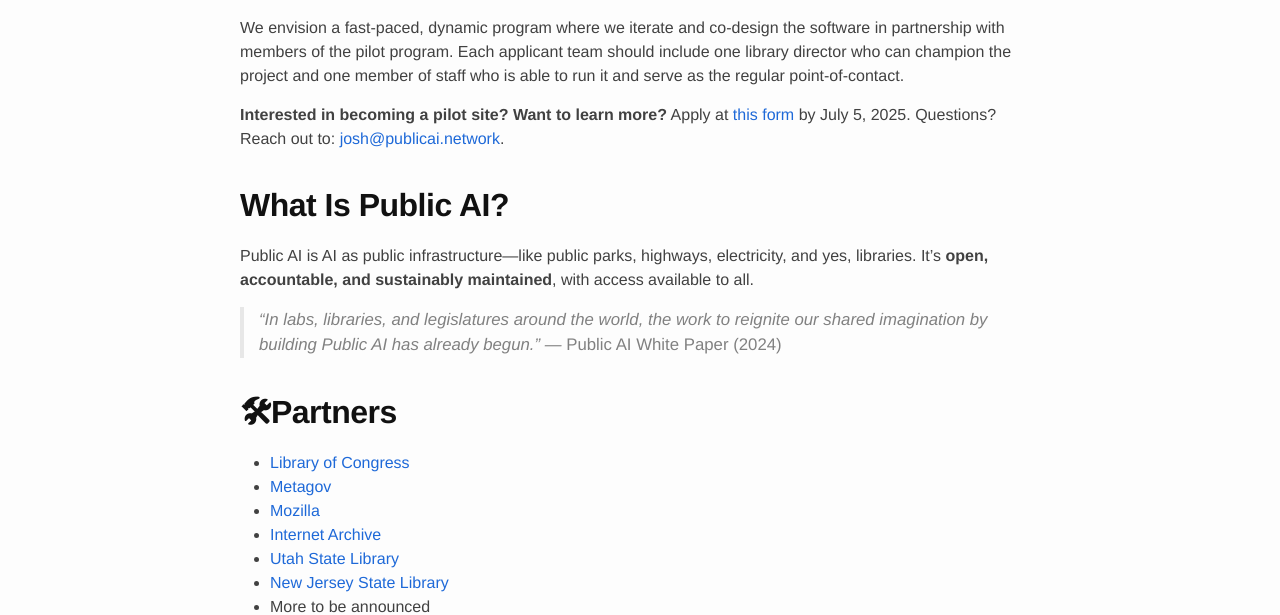
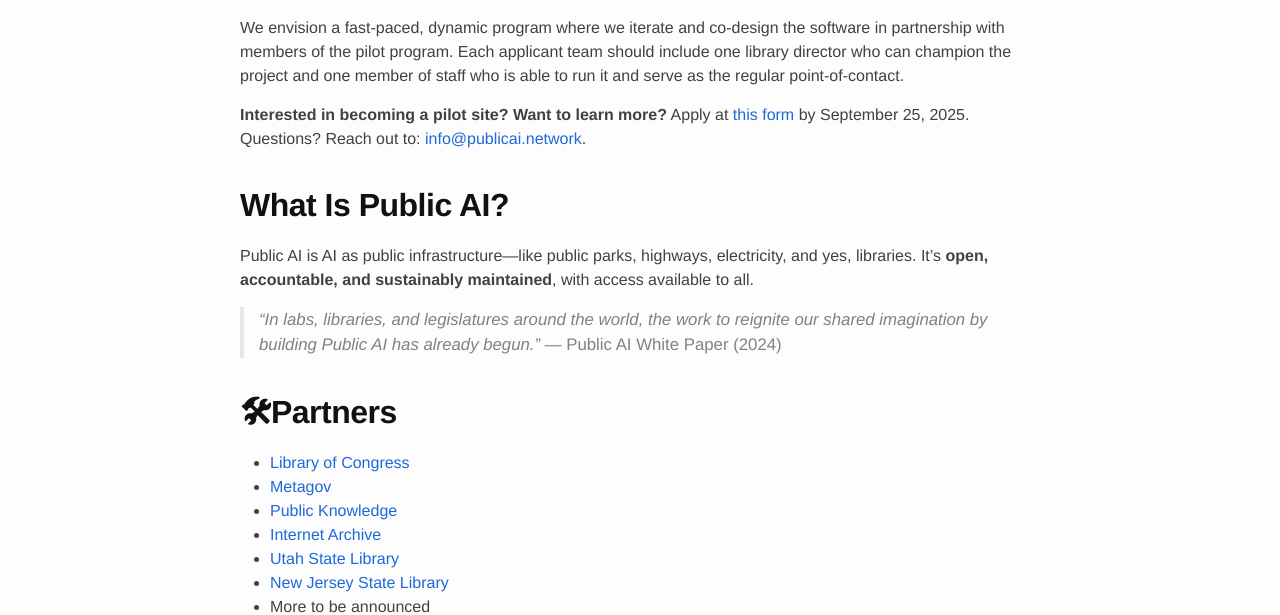
Before and after one commit to manymodels/public-ai, a Jekyll site: the page built from libraries.md, in a window 1280 px wide. Shown: the part 1215-1830 px from the top of the page. Built offline with Jekyll 4.4.1, drawn with Linux system fonts in a browser that asks for light colours.

Commit message:
Update libraries.md

```diff
--- a/libraries.md
+++ b/libraries.md
@@ -39,7 +39,7 @@ We’re looking for libraries across **diverse regions and community types**. Id
 We envision a fast-paced, dynamic program where we iterate and co-design the software in partnership with members of the pilot program. Each applicant team should include one library director who can champion the project and one member of staff who is able to run it and serve as the regular point-of-contact.
 
 **Interested in becoming a pilot site? Want to learn more?**
-Apply at [this form](https://forms.gle/FPJhXAhnZ4pcqwuT9) by July 5, 2025. Questions? Reach out to: [josh@publicai.network](mailto:josh@publicai.network).
+Apply at [this form](https://forms.gle/FPJhXAhnZ4pcqwuT9) by September 25, 2025. Questions? Reach out to: [info@publicai.network](mailto:info@publicai.network).
 
 ## What Is Public AI?
 
@@ -51,7 +51,7 @@ Public AI is AI as public infrastructure—like public parks, highways, electric
 
 - [Library of Congress](https://loc.gov)
 - [Metagov](https://metagov.org/)
-- [Mozilla](https://mozilla.org)
+- [Public Knowledge](https://publicknowledge.org)
 - [Internet Archive](https://archive.org/)
 - [Utah State Library](https://library.utah.gov/)
 - [New Jersey State Library](https://www.njstatelib.org)
```
